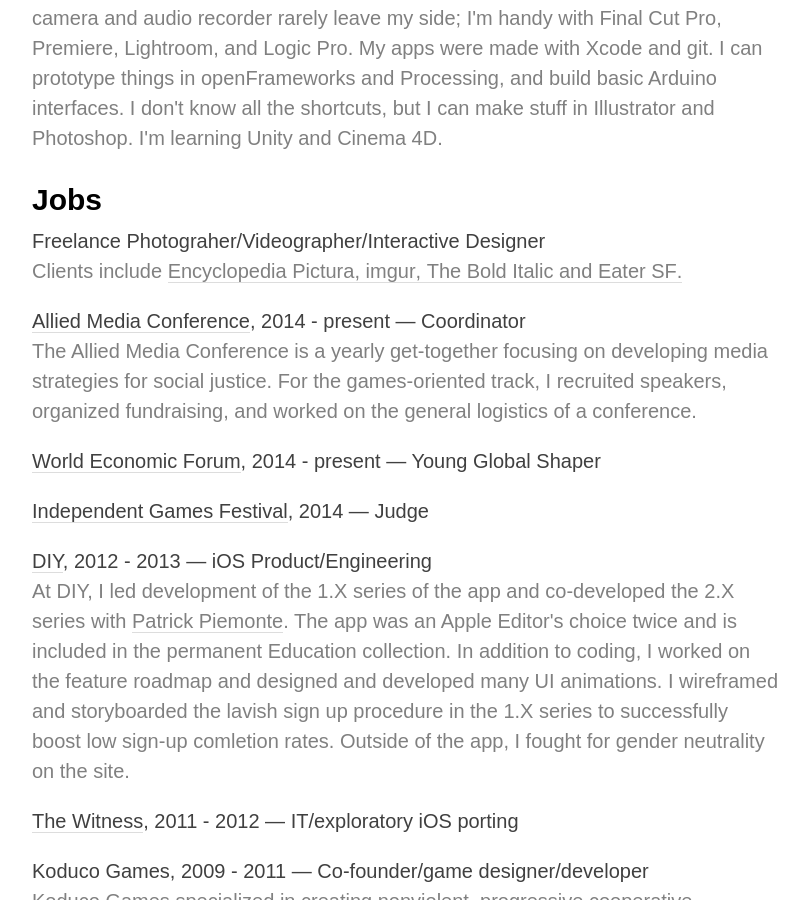
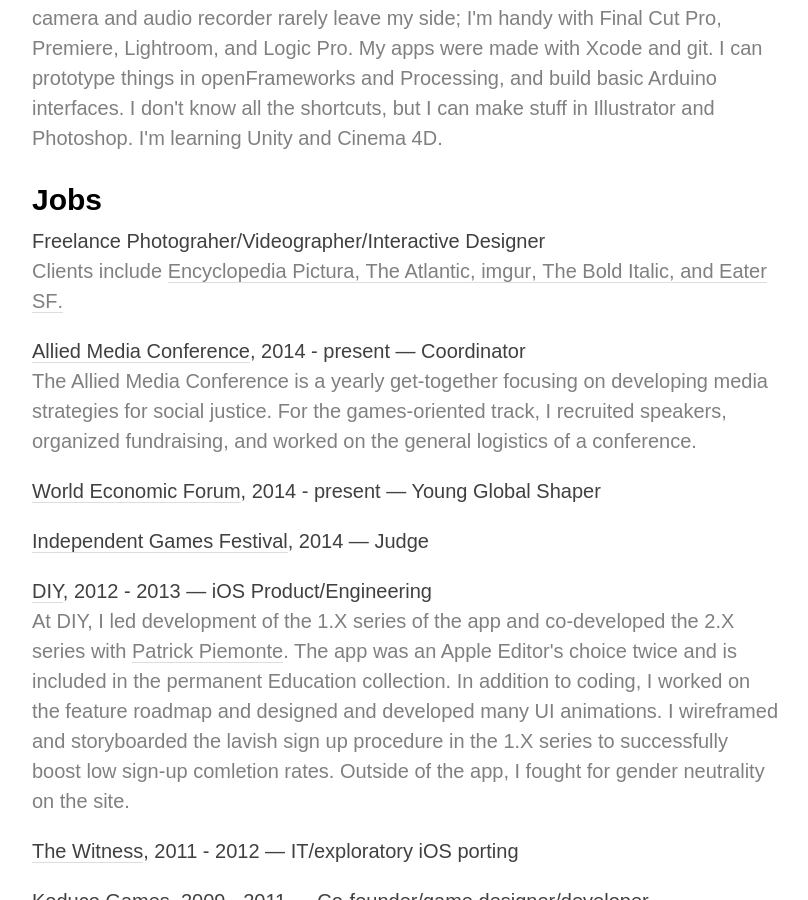
Before and after one commit to dongle/jonbeilin-portfolio-jekyll, a Jekyll site: the page built from cv/index.html, in a window 1280 px wide and 900 px high, scrolled down 521 px. Shown: the whole window, without its empty margins (38-846 px from the left). Built offline with Jekyll 4.4.1, drawn with Linux system fonts in a browser that asks for light colours; nearby versions of some CDN libraries.

Commit message:
CV updates

```diff
--- a/cv/index.html
+++ b/cv/index.html
@@ -32,7 +32,7 @@
   <h3>Jobs</h3>
   <ul>
     <li><strong>Freelance Photograher/Videographer/Interactive Designer</strong>
-          <p>Clients include <em><a href="http://encyclopediapictura.com/" target="_blank">Encyclopedia Pictura</em>, <em>imgur</em>, <em>The Bold Italic</em> and <em>Eater SF</em>.</p></li>
+          <p>Clients include <em><a href="http://encyclopediapictura.com/" target="_blank">Encyclopedia Pictura</em>, <em>The Atlantic</em>, <em>imgur</em>, <em>The Bold Italic</em>, and <em>Eater SF</em>.</p></li>
     <li><strong><a href="http://amc.alliedmedia.org/" target="_blank">Allied Media Conference</a>, 2014 - present — Coordinator</strong>
           <p>The Allied Media Conference is a yearly get-together focusing on developing media strategies for social justice. For the games-oriented track, I recruited speakers, organized fundraising, and worked on the general logistics of a conference.</p></li>
     <li><strong><a href="http://amc.alliedmedia.org/" target="_blank">World Economic Forum</a>, 2014 - present — Young Global Shaper</strong>
```
